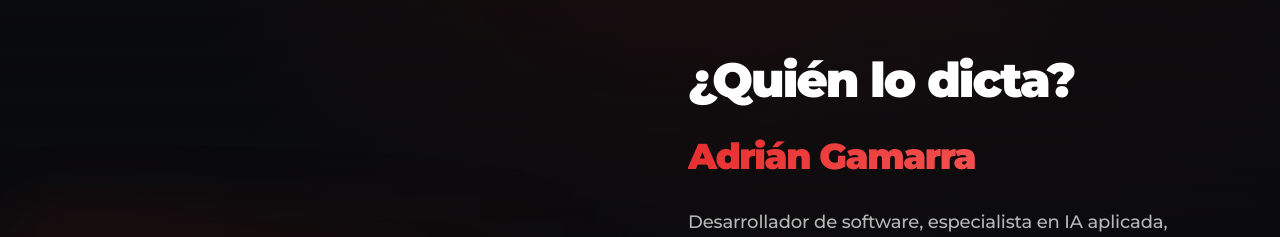
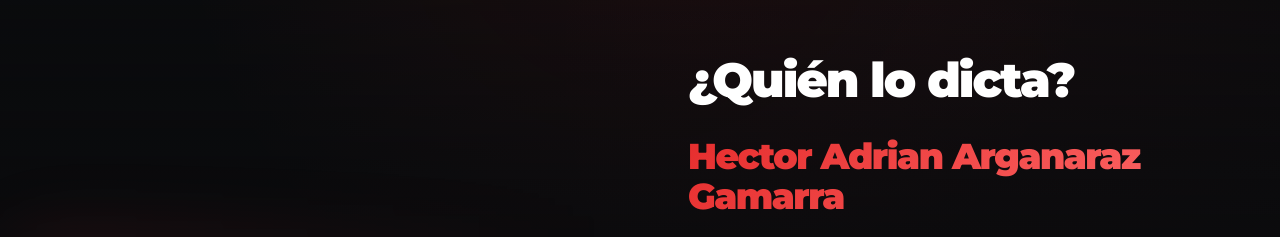
Before and after one commit to adriangmrraa/workshopia, a Next.js app: page / in a window 1280 px wide. Shown: the part 6500-6737 px from the top of the page. Built offline with nearby package versions, Linux system fonts and the light colour scheme; grey boxes are pictures that could not be loaded.

Commit message:
fix: usar nombre completo Hector Adrian Arganaraz Gamarra

```diff
--- a/src/components/sections/Hero.tsx
+++ b/src/components/sections/Hero.tsx
@@ -61,7 +61,7 @@ export function Hero() {
             <div className="relative rounded-3xl overflow-hidden border border-white/10 shadow-2xl shadow-black/40 animate-float">
               <Image
                 src="/images/adrian-gamarra.jpg"
-                alt="Adrián Gamarra"
+                alt="Hector Adrian Arganaraz Gamarra"
                 width={600}
                 height={700}
                 className="w-full h-auto object-cover"
--- a/src/components/sections/QuienLoDicta.tsx
+++ b/src/components/sections/QuienLoDicta.tsx
@@ -11,7 +11,7 @@ export function QuienLoDicta() {
             <div className="relative rounded-3xl overflow-hidden border border-white/10 shadow-2xl shadow-black/40 max-w-md mx-auto lg:mx-0">
               <Image
                 src="/images/adrian-gamarra.jpg"
-                alt="Adrián Gamarra"
+                alt="Hector Adrian Arganaraz Gamarra"
                 width={500}
                 height={600}
                 className="w-full h-auto object-cover"
@@ -24,7 +24,7 @@ export function QuienLoDicta() {
               ¿Quién lo dicta?
             </h2>
             <p className="text-3xl sm:text-4xl font-black gradient-text tracking-tight-custom">
-              Adrián Gamarra
+              Hector Adrian Arganaraz Gamarra
             </p>
             <div className="space-y-5 text-white/70 text-lg leading-relaxed">
               <p>
```
